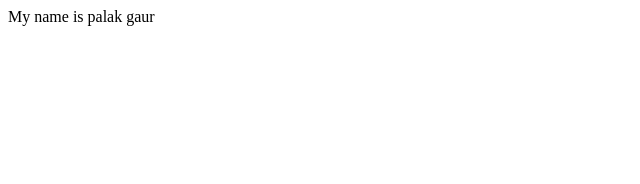
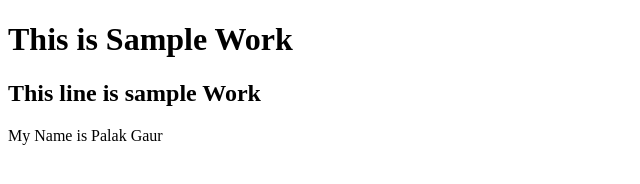
Before and after one commit to Palakgaur2004/Coding, a plain HTML site: page index.html in a window 1280 px wide. Shown: the whole page, without its empty margins (0-640 px from the left). Drawn offline with Linux system fonts and the light colour scheme.

Commit message:
Add some lines

```diff
--- a/index.html
+++ b/index.html
@@ -6,6 +6,8 @@
     <title>Document</title>
 </head>
 <body>
-    My name is palak gaur
+    <h1>This is Sample Work</h1>
+    <h2>This line is sample Work</h2>
+    <p>My Name is Palak Gaur</p>
 </body>
 </html>
```
